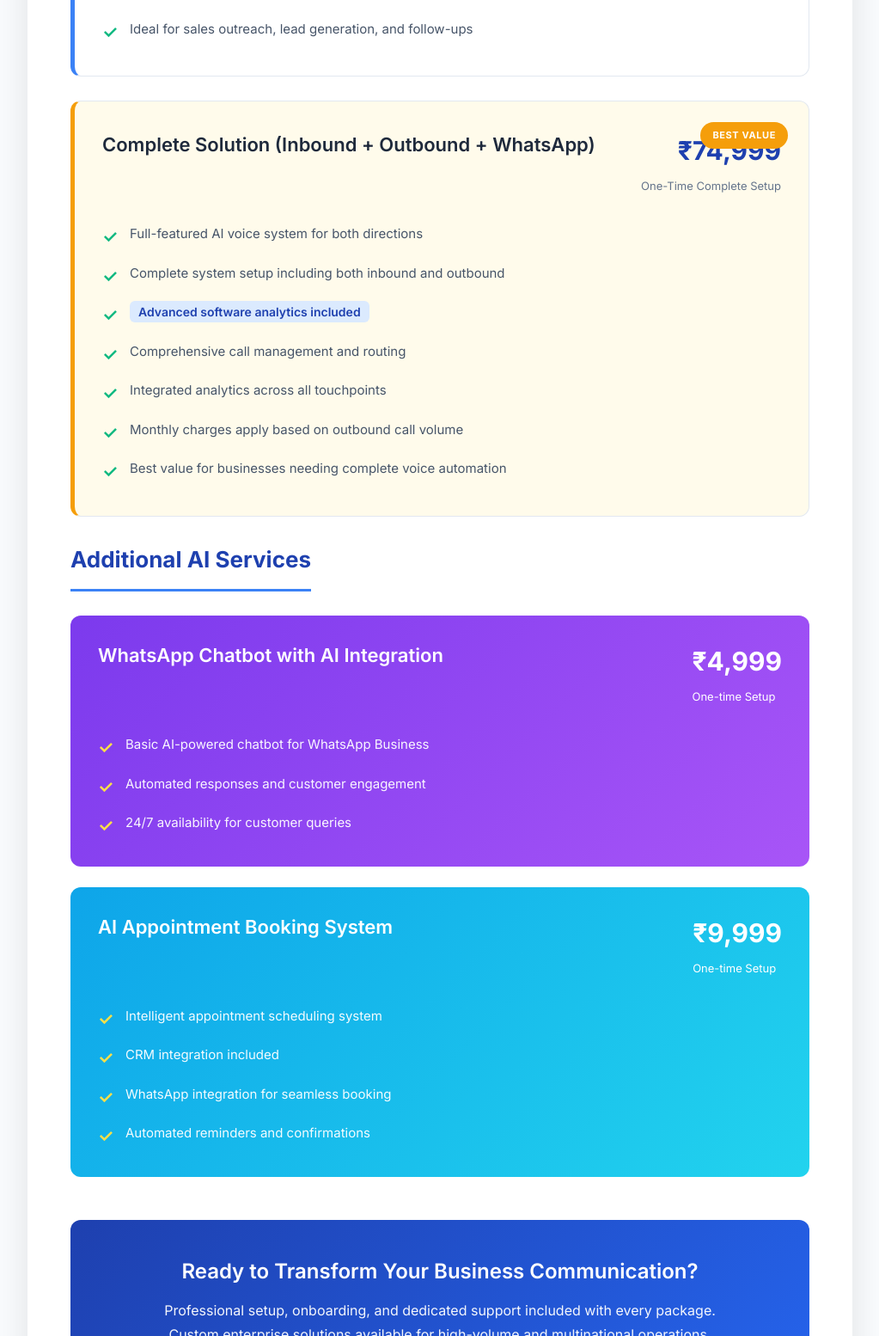
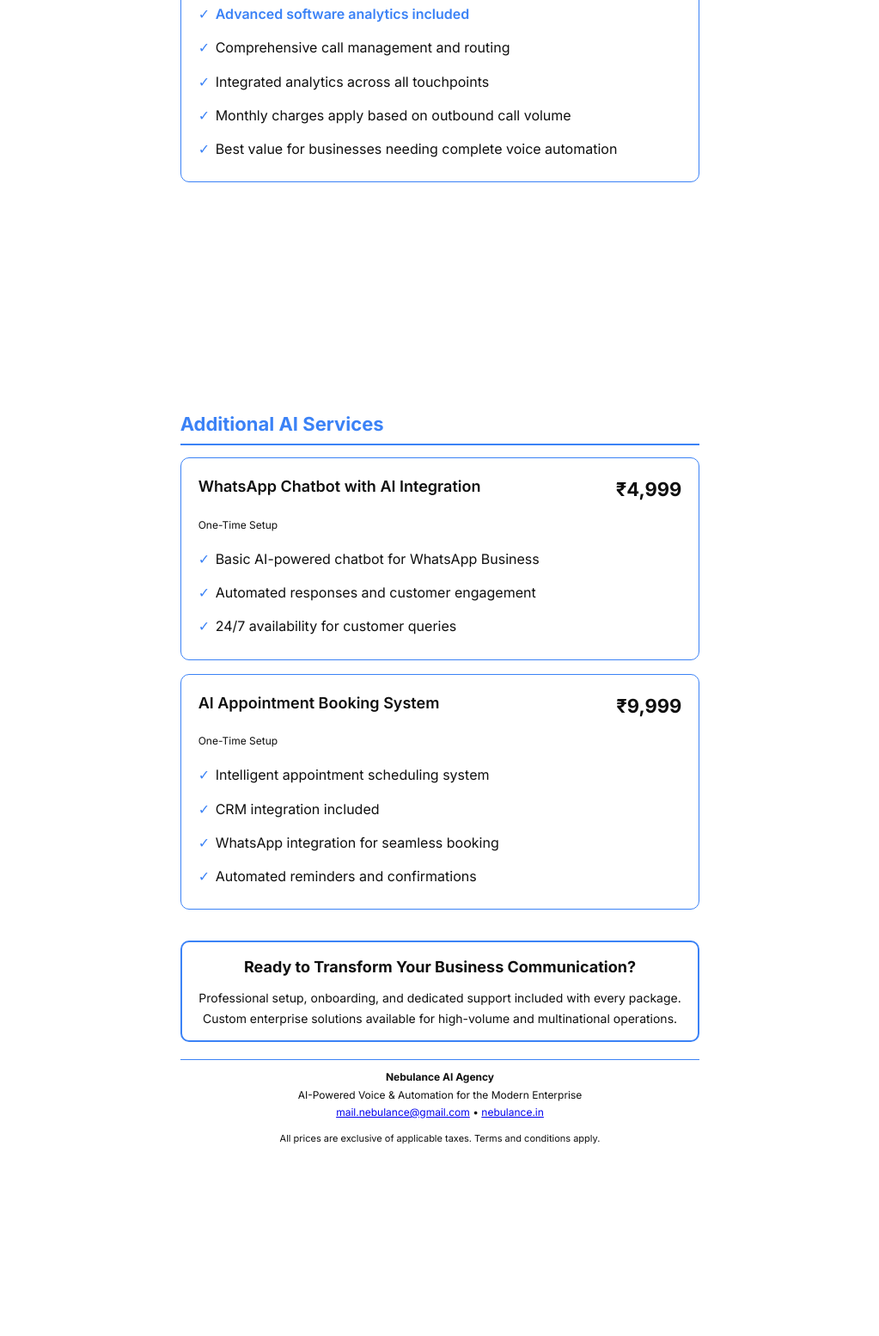
Before and after one commit to vinaix/nebulance_pricing, a plain HTML site: page index.html in a window 1280 px wide. Shown: the part 1246-2800 px from the top of the page at 86% size, without its empty margins (128-1151 px from the left). After the commit the page ends 2710 px from the top, so only its background shows below. Drawn offline with Linux system fonts and the light colour scheme.

Commit message:
Refactor index.html for better layout and styling
Updated HTML structure and styles for improved layout and readability.

```diff
--- a/index.html
+++ b/index.html
@@ -1,340 +1,177 @@
 <!DOCTYPE html>
 <html lang="en">
 <head>
-  <meta charset="UTF-8" />
-  <meta name="viewport" content="width=device-width, initial-scale=1.0"/>
+  <meta charset="UTF-8">
+  <meta name="viewport" content="width=device-width, initial-scale=1.0">
   <title>Nebulance AI Agency - Service Pricing</title>
   <style>
     @import url('https://fonts.googleapis.com/css2?family=Inter:wght@400;500;600;700&display=swap');
 
-    * {
-      margin: 0;
-      padding: 0;
-      box-sizing: border-box;
-    }
+    * { margin: 0; padding: 0; box-sizing: border-box; }
 
     body {
       font-family: 'Inter', sans-serif;
-      background: #f9fbfd;
-      color: #1a202c;
-      padding: 40px 20px;
+      background: #ffffff;
+      color: #0f0f0f;
       line-height: 1.7;
+      padding: 0;
+      margin: 0;
     }
 
-    .document {
-      max-width: 960px;
-      margin: 0 auto;
-      background: white;
-      border-radius: 16px;
-      overflow: hidden;
-      box-shadow: 0 15px 40px rgba(0, 0, 0, 0.1);
+    .sheet {
+      width: 210mm;
+      min-height: 297mm;
+      padding: 30mm 25mm;
+      margin: auto;
+      display: flex;
+      flex-direction: column;
+      background: #ffffff;
+      page-break-after: always;
+      position: relative;
     }
 
-    /* Header */
+    h1, h2, h3 { color: #0f0f0f; font-weight: 700; }
+
     .header {
-      background: linear-gradient(135deg, #1e40af 0%, #2563eb 100%);
-      color: white;
-      padding: 60px 50px;
       text-align: center;
+      margin-bottom: 20px;
     }
 
-    .header h1 {
-      font-size: 38px;
-      font-weight: 700;
-      margin-bottom: 12px;
-      letter-spacing: -0.5px;
-    }
+    .header h1 { font-size: 34px; margin-bottom: 8px; color: #3b82f6; }
+    .header p { font-size: 16px; color: #0f0f0f; }
 
-    .header p {
-      font-size: 18px;
-      opacity: 0.95;
-      max-width: 700px;
-      margin: 0 auto;
-    }
-
-    /* Contact Bar */
     .contact-bar {
-      background: #eff6ff;
-      padding: 20px 50px;
+      font-size: 13px;
+      color: #0f0f0f;
+      border-top: 2px solid #3b82f6;
+      border-bottom: 2px solid #3b82f6;
+      padding: 8px 0;
       display: flex;
       justify-content: space-between;
-      flex-wrap: wrap;
-      font-size: 14px;
-      color: #475569;
-      border-bottom: 1px solid #dbeafe;
+      margin-bottom: 20px;
     }
 
     .contact-bar a {
-      color: #1e40af;
+      color: #3b82f6;
       text-decoration: none;
-      font-weight: 500;
-    }
-
-    .contact-bar a:hover {
-      text-decoration: underline;
-    }
-
-    /* Content */
-    .content {
-      padding: 50px;
+      font-weight: 600;
     }
 
     .section-title {
-      font-size: 26px;
-      font-weight: 700;
-      color: #1e40af;
-      margin-bottom: 28px;
-      padding-bottom: 12px;
-      border-bottom: 3px solid #3b82f6;
+      font-size: 22px;
+      color: #3b82f6;
+      margin-top: 20px;
+      margin-bottom: 14px;
+      border-bottom: 2px solid #3b82f6;
       display: inline-block;
+      padding-bottom: 4px;
+      page-break-after: avoid;
     }
 
-    /* Pricing Cards */
     .pricing-card {
-      background: #ffffff;
-      border: 1px solid #e2e8f0;
-      border-left: 5px solid #3b82f6;
-      border-radius: 12px;
-      padding: 32px;
-      margin-bottom: 28px;
-      transition: all 0.3s ease;
-      position: relative;
-    }
-
-    .pricing-card:hover {
-      transform: translateY(-4px);
-      box-shadow: 0 12px 30px rgba(59, 130, 246, 0.12);
+      border: 1px solid #3b82f6;
+      border-radius: 10px;
+      padding: 18px 20px;
+      margin-bottom: 16px;
+      page-break-inside: avoid;
+      break-inside: avoid;
     }
 
     .pricing-header {
       display: flex;
       justify-content: space-between;
       align-items: flex-start;
-      margin-bottom: 22px;
-      flex-wrap: wrap;
-      gap: 16px;
+      margin-bottom: 12px;
     }
 
-    .pricing-title {
-      font-size: 22px;
-      font-weight: 600;
-      color: #1e293b;
-    }
-
-    .price-box {
-      text-align: right;
-    }
-
-    .price {
-      font-size: 30px;
-      font-weight: 700;
-      color: #1e40af;
-    }
-
-    .price-note {
-      font-size: 13px;
-      color: #64748b;
-      margin-top: 4px;
-    }
+    .pricing-title { font-size: 18px; font-weight: 600; }
 
     .price-split {
       display: flex;
-      gap: 24px;
+      gap: 16px;
       align-items: center;
-      flex-wrap: wrap;
-      justify-content: flex-end;
     }
 
-    .price-item {
-      text-align: center;
-    }
+    .price-item { text-align: right; }
+    .price-label { font-size: 12px; color: #3b82f6; text-transform: uppercase; font-weight: 500; }
+    .price { font-size: 22px; font-weight: 700; color: #0f0f0f; }
+    .price-note { font-size: 12px; color: #0f0f0f; margin-top: 2px; }
 
-    .price-label {
-      font-size: 12px;
-      color: #64748b;
-      margin-bottom: 6px;
-      text-transform: uppercase;
-      letter-spacing: 0.8px;
-      font-weight: 500;
-    }
-
-    .features {
-      list-style: none;
-      margin-top: 16px;
-    }
-
-    .features li {
-      padding: 10px 0 10px 32px;
-      position: relative;
-      color: #475569;
-      font-size: 15px;
-    }
-
-    .features li:before {
-      content: "✓";
-      position: absolute;
-      left: 0;
-      color: #10b981;
-      font-weight: bold;
-      font-size: 20px;
-    }
+    .features { list-style: none; margin-top: 10px; }
+    .features li { padding: 6px 0 6px 20px; position: relative; }
+    .features li:before { content: "✓"; color: #3b82f6; position: absolute; left: 0; }
 
     .highlight {
-      background: #dbeafe;
-      color: #1e40af;
-      padding: 4px 10px;
-      border-radius: 6px;
-      font-weight: 600;
-      font-size: 14px;
-    }
-
-    /* Best Value Badge */
-    .best-value {
-      border-left-color: #f59e0b;
-      background: #fffbeb;
-    }
-
-    .best-value::after {
-      content: "BEST VALUE";
-      position: absolute;
-      top: 24px;
-      right: 24px;
-      background: #f59e0b;
-      color: white;
-      padding: 6px 14px;
-      border-radius: 20px;
-      font-size: 11px;
-      font-weight: 700;
-      letter-spacing: 0.6px;
-    }
-
-    /* Addon Cards */
-    .addon-card {
-      background: linear-gradient(135deg, #7c3aed 0%, #a855f7 100%);
-      color: white;
-      border-radius: 12px;
-      padding: 28px 32px;
-      margin-bottom: 24px;
-      border: none;
-    }
-
-    .addon-card .pricing-title,
-    .addon-card .price,
-    .addon-card .price-note {
-      color: white;
-    }
-
-    .addon-card .features li {
-      color: rgba(255, 255, 255, 0.95);
-    }
-
-    .addon-card .features li:before {
-      color: #fde047;
-    }
-
-    /* CTA */
-    .cta-section {
-      background: linear-gradient(135deg, #1e40af 0%, #2563eb 100%);
-      color: white;
-      padding: 40px;
-      border-radius: 12px;
-      text-align: center;
-      margin: 50px 0 30px;
-    }
-
-    .cta-section h3 {
-      font-size: 24px;
-      margin-bottom: 12px;
+      color: #3b82f6;
       font-weight: 600;
     }
 
-    .cta-section p {
-      font-size: 16px;
-      opacity: 0.95;
-      max-width: 700px;
-      margin: 0 auto;
+    .cta-section {
+      border: 2px solid #3b82f6;
+      border-radius: 10px;
+      padding: 14px 18px;
+      margin-top: 20px;
+      text-align: center;
+      page-break-inside: avoid;
+      break-inside: avoid;
     }
 
-    /* Footer */
+    .cta-section h3 { font-size: 18px; color: #0f0f0f; margin-bottom: 8px; }
+    .cta-section p { font-size: 14px; color: #0f0f0f; }
+
     .footer {
-      background: #0f172a;
-      color: #e2e8f0;
-      padding: 35px 50px;
       text-align: center;
-      font-size: 14px;
+      font-size: 12px;
+      margin-top: 20px;
+      padding-top: 10px;
+      border-top: 1px solid #3b82f6;
+      color: #0f0f0f;
+      page-break-inside: avoid;
     }
 
-    .footer p {
-      margin: 10px 0;
-    }
+    /* Prevent footer from being orphaned */
+    .footer p:last-child { margin-bottom: 0; }
 
-    .footer a {
-      color: #93c5fd;
-      text-decoration: none;
-    }
-
-    .footer a:hover {
-      text-decoration: underline;
-    }
-
-    /* Print Optimization */
     @media print {
-      body { background: white; padding: 0; }
-      .document { box-shadow: none; border-radius: 0; border: 1px solid #ccc; }
-      .pricing-card:hover, .pricing-card { transform: none !important; box-shadow: none !important; }
-    }
-
-    @media (max-width: 768px) {
-      .header { padding: 40px 30px; }
-      .header h1 { font-size: 30px; }
-      .content, .contact-bar { padding: 30px; }
-      .price-split { flex-direction: column; align-items: flex-end; }
+      @page { size: A4; margin: 0; }
+      body { -webkit-print-color-adjust: exact; print-color-adjust: exact; }
+      .sheet { page-break-after: always; }
+      .pricing-card, .cta-section, .footer { page-break-inside: avoid; }
+      .section-title { page-break-after: avoid; }
     }
   </style>
 </head>
 <body>
 
-  <div class="document">
-    <!-- Header -->
+  <!-- Page 1 -->
+  <div class="sheet">
     <div class="header">
       <h1>Nebulance AI Agency</h1>
       <p>Enterprise-Grade AI Voice & Automation Solutions</p>
     </div>
 
-    <!-- Contact Bar -->
     <div class="contact-bar">
-      <div>
-        <strong>Email:</strong> <a href="mailto:mail.nebulance@gmail.com">team@nebulance.in</a>
-      </div>
-      <div>
-        <strong>Website:</strong> <a href="https://nebulance.in" target="_blank">nebulance.in</a>
-      </div>
+      <div><strong>Email:</strong> <a href="mailto:mail.nebulance@gmail.com">team@nebulance.in</a></div>
+      <div><strong>Website:</strong> <a href="https://nebulance.in" target="_blank">nebulance.in</a></div>
     </div>
 
-    <!-- Main Content -->
-    <div class="content">
-
-      <!-- Voice Call Solutions -->
     <h2 class="section-title">Voice Call Solutions</h2>
 
     <div class="pricing-card">
       <div class="pricing-header">
         <div class="pricing-title">Inbound Call Solutions</div>
-          <div class="price-box">
         <div class="price-split">
           <div class="price-item">
             <div class="price-label">One-Time Setup</div>
             <div class="price">₹29,999</div>
           </div>
-              <div style="font-size: 26px; color: #cbd5e0;">+</div>
           <div class="price-item">
             <div class="price-label">Monthly Recurring</div>
             <div class="price">₹19,999</div>
           </div>
         </div>
+      </div>
       <div class="price-note">Complete System Setup + Ongoing Support</div>
-          </div>
-        </div>
       <ul class="features">
         <li>Complete AI voice system setup for incoming calls</li>
         <li>AI-powered voice assistant for customer support</li>
@@ -347,21 +184,18 @@
     <div class="pricing-card">
       <div class="pricing-header">
         <div class="pricing-title">Outbound Call Solutions</div>
-          <div class="price-box">
         <div class="price-split">
           <div class="price-item">
             <div class="price-label">One-Time Setup</div>
             <div class="price">₹39,999</div>
           </div>
-              <div style="font-size: 26px; color: #cbd5e0;">+</div>
           <div class="price-item">
             <div class="price-label">Monthly</div>
-                <div class="price" style="font-size: 22px;">Variable*</div>
+            <div class="price">Variable*</div>
+          </div>
         </div>
       </div>
       <div class="price-note">*Flexible pricing based on call volume</div>
-          </div>
-        </div>
       <ul class="features">
         <li>Complete AI voice system setup for outbound campaigns</li>
         <li>AI voice agents for proactive calling</li>
@@ -371,14 +205,12 @@
       </ul>
     </div>
 
-      <div class="pricing-card best-value">
+    <div class="pricing-card">
       <div class="pricing-header">
         <div class="pricing-title">Complete Solution (Inbound + Outbound + WhatsApp)</div>
-          <div class="price-box">
         <div class="price">₹74,999</div>
+      </div>
       <div class="price-note">One-Time Complete Setup</div>
-          </div>
-        </div>
       <ul class="features">
         <li>Full-featured AI voice system for both directions</li>
         <li>Complete system setup including both inbound and outbound</li>
@@ -389,18 +221,18 @@
         <li>Best value for businesses needing complete voice automation</li>
       </ul>
     </div>
+  </div>
 
-      <!-- Additional AI Services -->
+  <!-- Page 2 -->
+  <div class="sheet">
     <h2 class="section-title">Additional AI Services</h2>
 
-      <div class="addon-card">
+    <div class="pricing-card">
       <div class="pricing-header">
         <div class="pricing-title">WhatsApp Chatbot with AI Integration</div>
-          <div>
         <div class="price">₹4,999</div>
-            <div class="price-note">One-time Setup</div>
       </div>
-        </div>
+      <div class="price-note">One-Time Setup</div>
       <ul class="features">
         <li>Basic AI-powered chatbot for WhatsApp Business</li>
         <li>Automated responses and customer engagement</li>
@@ -408,14 +240,12 @@
       </ul>
     </div>
 
-      <div class="addon-card" style="background: linear-gradient(135deg, #0ea5e9 0%, #22d3ee 100%);">
+    <div class="pricing-card">
       <div class="pricing-header">
         <div class="pricing-title">AI Appointment Booking System</div>
-          <div>
         <div class="price">₹9,999</div>
-            <div class="price-note">One-time Setup</div>
       </div>
-        </div>
+      <div class="price-note">One-Time Setup</div>
       <ul class="features">
         <li>Intelligent appointment scheduling system</li>
         <li>CRM integration included</li>
@@ -424,26 +254,16 @@
       </ul>
     </div>
 
-      <!-- CTA -->
     <div class="cta-section">
       <h3>Ready to Transform Your Business Communication?</h3>
-        <p>Professional setup, onboarding, and dedicated support included with every package.<br>
-           Custom enterprise solutions available for high-volume and multinational operations.</p>
+      <p>Professional setup, onboarding, and dedicated support included with every package.<br>Custom enterprise solutions available for high-volume and multinational operations.</p>
     </div>
 
-    </div>
-
-    <!-- Footer -->
     <div class="footer">
       <p><strong>Nebulance AI Agency</strong></p>
       <p>AI-Powered Voice & Automation for the Modern Enterprise</p>
-      <p>
-        <a href="mailto:mail.nebulance@gmail.com">mail.nebulance@gmail.com</a> •
-        <a href="https://nebulance.in" target="_blank">nebulance.in</a>
-      </p>
-      <p style="font-size:12px; margin-top:16px; opacity:0.8;">
-        All prices are exclusive of applicable taxes. Terms and conditions apply.
-      </p>
+      <p><a href="mailto:mail.nebulance@gmail.com">mail.nebulance@gmail.com</a> • <a href="https://nebulance.in" target="_blank">nebulance.in</a></p>
+      <p style="font-size:11px; margin-top:10px;">All prices are exclusive of applicable taxes. Terms and conditions apply.</p>
     </div>
   </div>
 
```
Lines whose indentation alone changed are shown as unchanged.
